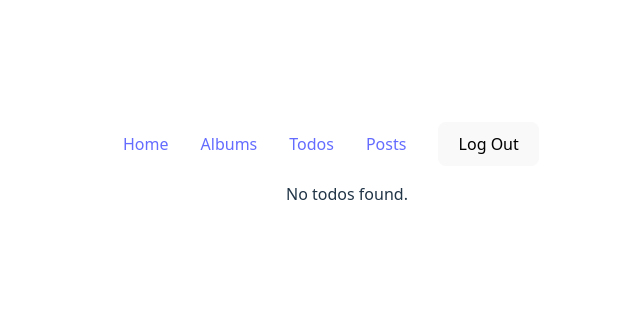
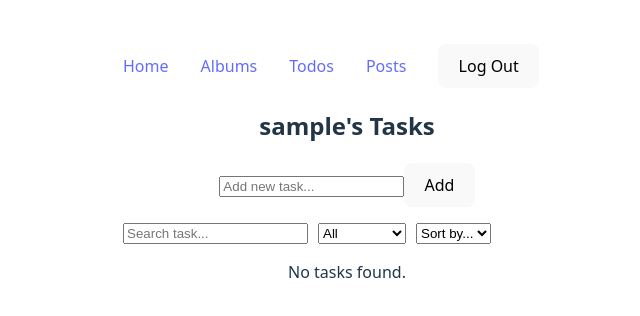
Before and after one commit to ormiller-hilma/json-server, a React app: page /home/todo in a window 1280 px wide. Shown: the part 228-544 px from the top of the page, without its empty margins (293-933 px from the left). Built offline with nearby package versions, Linux system fonts and the light colour scheme; data requests are answered from the project's data file; sample sign-in values are in the browser's storage; the HTML template or start-up script is replaced by a standard one.

Commit message:
added working todo

```diff
--- /dev/null
+++ b/src/components/AddTodo.jsx
@@ -0,0 +1,55 @@
+import React, { useState } from "react";
+
+function AddTodo({ user, onAdd }) {
+  const [newTask, setNewTask] = useState("");
+  const [loading, setLoading] = useState(false);
+
+  async function handleAdd() {
+    if (!newTask.trim()) return;
+
+    setLoading(true);
+
+    try {
+      const newTodo = {
+        userId: user.id,
+        title: newTask,
+        completed: false,
+      };
+
+      const response = await fetch("http://localhost:3000/todos", {
+        method: "POST",
+        headers: { "Content-Type": "application/json" },
+        body: JSON.stringify(newTodo),
+      });
+
+      if (!response.ok) throw new Error("Failed to add todo");
+      const refreshed = await fetch(
+        `http://localhost:3000/todos?userId=${user.id}`
+      ).then((res) => res.json());
+
+      onAdd(refreshed);
+      setNewTask("");
+    } catch (err) {
+      alert(err.message);
+    } finally {
+      setLoading(false);
+    }
+  }
+
+  return (
+    <div style={{ marginBottom: "1rem" }}>
+      <input
+        type="text"
+        placeholder="Add new task..."
+        value={newTask}
+        onChange={(e) => setNewTask(e.target.value)}
+        disabled={loading}
+      />
+      <button onClick={handleAdd} disabled={loading}>
+        {loading ? "Adding..." : "Add"}
+      </button>
+    </div>
+  );
+}
+
+export default AddTodo;
--- a/src/components/HomeNavbar.jsx
+++ b/src/components/HomeNavbar.jsx
@@ -14,7 +14,7 @@ function HomeNavbar() {
       <nav>
         <NavLink to="/home">Home</NavLink>
         <NavLink to={`users/${userid}/albums`}>Albums</NavLink>
-        <NavLink to="/todo">Todos</NavLink>
+        <NavLink to="/home/todo">Todos</NavLink>
         <NavLink to={`users/${userid}/posts`}>Posts</NavLink>
         <LogoutButton />
         <br />
--- /dev/null
+++ b/src/components/TodoItem.jsx
@@ -0,0 +1,114 @@
+import { useState } from "react";
+
+function TodoItem({ todo, onUpdate }) {
+  const [editing, setEditing] = useState(false);
+  const [newTitle, setNewTitle] = useState(todo.title);
+  const [updating, setUpdating] = useState(false);
+
+  async function toggleCompleted() {
+    try {
+      setUpdating(true);
+      const response = await fetch(`http://localhost:3000/todos/${todo.id}`, {
+        method: "PATCH",
+        headers: { "Content-Type": "application/json" },
+        body: JSON.stringify({ completed: !todo.completed }),
+      });
+      if (!response.ok) throw new Error("Failed to update todo");
+
+      const updated = await response.json();
+      onUpdate((prev) => prev.map((t) => (t.id === updated.id ? updated : t)));
+    } catch (err) {
+      alert(err.message);
+    } finally {
+      setUpdating(false);
+    }
+  }
+
+  async function saveTitle() {
+    try {
+      setUpdating(true);
+      const response = await fetch(`http://localhost:3000/todos/${todo.id}`, {
+        method: "PATCH",
+        headers: { "Content-Type": "application/json" },
+        body: JSON.stringify({ title: newTitle }),
+      });
+      if (!response.ok) throw new Error("Failed to save todo");
+
+      const updated = await response.json();
+      onUpdate((prev) => prev.map((t) => (t.id === updated.id ? updated : t)));
+      setEditing(false);
+    } catch (err) {
+      alert(err.message);
+    } finally {
+      setUpdating(false);
+    }
+  }
+
+  async function deleteTodo() {
+    try {
+      setUpdating(true);
+      const response = await fetch(`http://localhost:3000/todos/${todo.id}`, {
+        method: "DELETE",
+      });
+      if (!response.ok) throw new Error("Failed to delete todo");
+
+      onUpdate((prev) => prev.filter((t) => t.id !== todo.id));
+    } catch (err) {
+      alert(err.message);
+    } finally {
+      setUpdating(false);
+    }
+  }
+
+  return (
+    <div
+      style={{
+        display: "flex",
+        alignItems: "center",
+        marginBottom: "5px",
+        gap: "10px",
+      }}
+    >
+      <input
+        type="checkbox"
+        checked={todo.completed}
+        disabled={updating}
+        onChange={toggleCompleted}
+      />
+
+      {editing ? (
+        <>
+          <input
+            type="text"
+            value={newTitle}
+            onChange={(e) => setNewTitle(e.target.value)}
+          />
+          <button onClick={saveTitle} disabled={updating}>
+            Save
+          </button>
+          <button onClick={() => setEditing(false)} disabled={updating}>
+            Cancel
+          </button>
+        </>
+      ) : (
+        <>
+          <span
+            style={{
+              textDecoration: todo.completed ? "line-through" : "none",
+            }}
+          >
+            {todo.title}
+          </span>
+          <button onClick={() => setEditing(true)} disabled={updating}>
+            ✏️
+          </button>
+          <button onClick={deleteTodo} disabled={updating}>
+            🗑️
+          </button>
+        </>
+      )}
+    </div>
+  );
+}
+
+export default TodoItem;
--- /dev/null
+++ b/src/components/TodosFilter.jsx
@@ -0,0 +1,28 @@
+import React from "react";
+
+function TodosFilter({ filter, setFilter, search, setSearch, sort, setSort }) {
+  return (
+    <div style={{ marginBottom: "1rem", display: "flex", gap: "10px" }}>
+      <input
+        type="text"
+        placeholder="Search task..."
+        value={search}
+        onChange={(e) => setSearch(e.target.value)}
+      />
+
+      <select value={filter} onChange={(e) => setFilter(e.target.value)}>
+        <option value="all">All</option>
+        <option value="completed">Completed</option>
+        <option value="incomplete">Incomplete</option>
+      </select>
+
+      <select value={sort} onChange={(e) => setSort(e.target.value)}>
+        <option value="">Sort by...</option>
+        <option value="az">A → Z</option>
+        <option value="za">Z → A</option>
+      </select>
+    </div>
+  );
+}
+
+export default TodosFilter;
--- a/src/contexts/UserContx.jsx
+++ b/src/contexts/UserContx.jsx
@@ -3,7 +3,10 @@ import { useState, useEffect, createContext } from "react";
 export const UserContext = createContext();
 
 export function UsernameProvider({ children }) {
-  const [user, setUser] = useState(localStorage.getItem("currentUser") || {});
+  const [user, setUser] = useState(() => {
+    const savedUser = localStorage.getItem("currentUser");
+    return savedUser ? JSON.parse(savedUser) : null;
+  });
 
   useEffect(() => {
     if (user) {
--- a/src/db.json
+++ b/src/db.json
@@ -133,32 +133,8 @@
   "todos": [
     {
       "id": "2",
-      "userid": "1",
-      "title": "Draft article on quantum computing",
-      "completed": false
-    },
-    {
-      "id": "3",
-      "userid": "1",
-      "title": "Review AI ethics guidelines",
-      "completed": true
-    },
-    {
-      "id": "4",
-      "userid": "2",
-      "title": "Update home office setup",
-      "completed": true
-    },
-    {
-      "id": "5",
-      "userid": "2",
-      "title": "Record productivity podcast episode",
-      "completed": false
-    },
-    {
-      "id": "6",
-      "userid": "3",
-      "title": "Write post about market volatility",
+      "userid": "e26f",
+      "title": "Write article on quantum computing",
       "completed": false
     },
     {
@@ -166,6 +142,18 @@
       "userid": "3",
       "title": "Host investment Q&A session",
       "completed": true
+    },
+    {
+      "id": "dab8",
+      "userid": "e26f",
+      "title": "Update something",
+      "completed": true
+    },
+    {
+      "id": "87f0",
+      "userId": "e26f",
+      "title": "Hey!!!",
+      "completed": false
     }
   ]
 }
--- a/src/pages/TodosDisplay.jsx
+++ b/src/pages/TodosDisplay.jsx
@@ -1,11 +1,18 @@
-import React, { useContext, useEffect, useState } from "react";
+import React, { useEffect, useState, useContext } from "react";
 import { UserContext } from "../contexts/UserContx";
+import TodoItem from "../components/TodoItem";
+import AddTodo from "../components/AddTodo";
+import TodosFilter from "../components/TodosFilter";
 
 function TodosDisplay() {
   const { user } = useContext(UserContext);
   const [todos, setTodos] = useState([]);
   const [loading, setLoading] = useState(true);
   const [error, setError] = useState("");
+
+  const [filter, setFilter] = useState("all");
+  const [sort, setSort] = useState("");
+  const [search, setSearch] = useState("");
 
   useEffect(() => {
     if (!user) return;
@@ -14,7 +21,7 @@ function TodosDisplay() {
       try {
         setLoading(true);
         const response = await fetch(
-          `http://localhost:3000/todos?userid=${user.id}`
+          `http://localhost:3000/todos?userId=${user.id}`
         );
         if (!response.ok) throw new Error("Failed to load todos");
 
@@ -30,45 +37,45 @@ function TodosDisplay() {
     fetchTodos();
   }, [user]);
 
-  async function toggleTodo(todo) {
-    const updatedTodo = { ...todo, completed: !todo.completed };
-    try {
-      const response = await fetch(`http://localhost:3000/todos/${todo.id}`, {
-        method: "PATCH",
-        headers: { "Content-Type": "application/json" },
-        body: JSON.stringify({ completed: updatedTodo.completed }),
-      });
-
-      if (!response.ok) throw new Error("Failed to update todo");
-
-      setTodos((prev) => prev.map((t) => (t.id === todo.id ? updatedTodo : t)));
-    } catch (err) {
-      alert(err.message);
-    }
-  }
-
   if (!user) return <p>Please log in to see your tasks.</p>;
   if (loading) return <p>Loading todos...</p>;
   if (error) return <p style={{ color: "red" }}>{error}</p>;
-  if (todos.length === 0) return <p>No todos found.</p>;
+
+  const filteredTodos = todos
+    .filter((todo) => {
+      if (filter === "completed") return todo.completed;
+      if (filter === "incomplete") return !todo.completed;
+      return true;
+    })
+    .filter((todo) => todo.title.toLowerCase().includes(search.toLowerCase()))
+    .sort((a, b) => {
+      if (sort === "az") return a.title.localeCompare(b.title);
+      if (sort === "za") return b.title.localeCompare(a.title);
+      return 0;
+    });
 
   return (
     <div>
       <h2>{user.username}'s Tasks</h2>
-      <ul>
-        {todos.map((todo) => (
-          <li key={todo.id}>
-            <span onClick={() => toggleTodo(todo)}>{todo.title}</span>
-            <span>
-              {todo.completed ? (
-                <span style={{ color: "green" }}>✔</span>
-              ) : (
-                <span style={{ color: "orange" }}>✖</span>
-              )}
-            </span>
-          </li>
-        ))}
-      </ul>
+
+      <AddTodo user={user} onAdd={setTodos} />
+
+      <TodosFilter
+        filter={filter}
+        setFilter={setFilter}
+        search={search}
+        setSearch={setSearch}
+        sort={sort}
+        setSort={setSort}
+      />
+
+      {filteredTodos.length === 0 ? (
+        <p>No tasks found.</p>
+      ) : (
+        filteredTodos.map((todo) => (
+          <TodoItem key={todo.id} todo={todo} onUpdate={setTodos} />
+        ))
+      )}
     </div>
   );
 }
```
